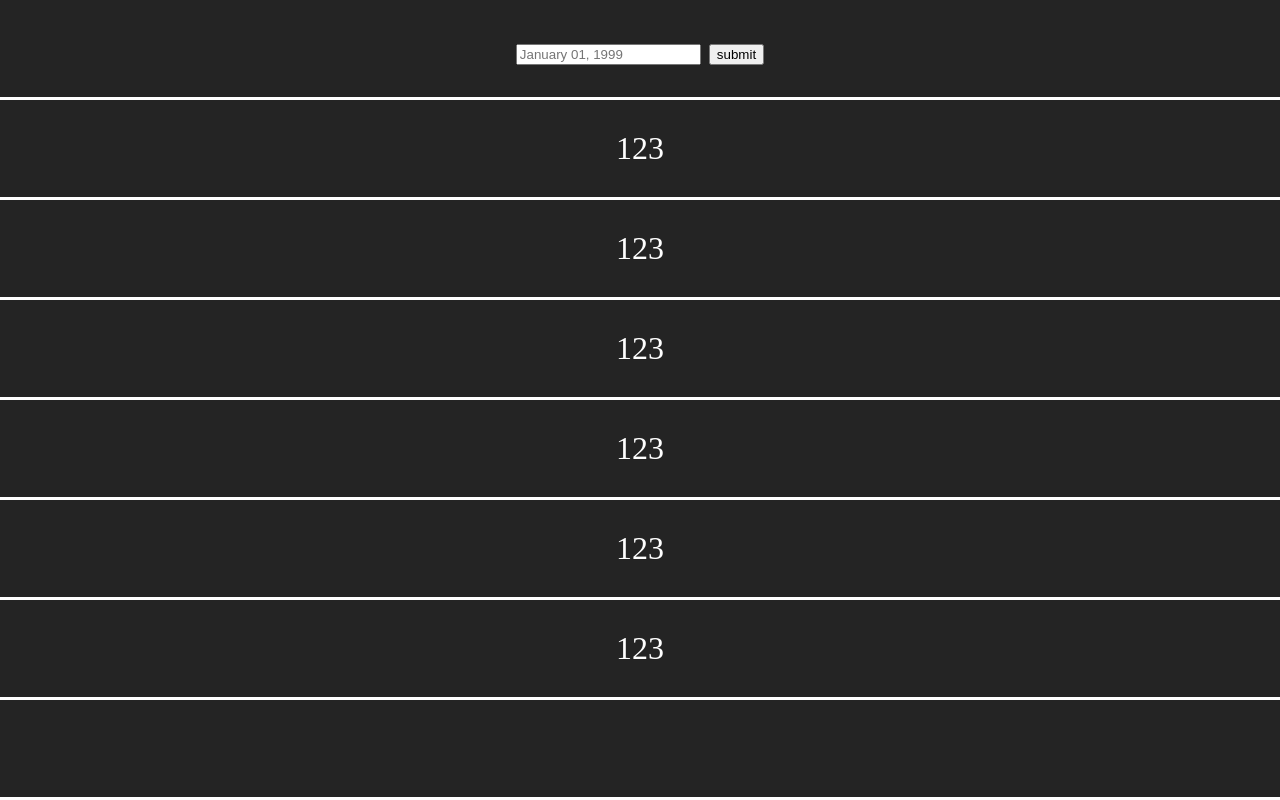
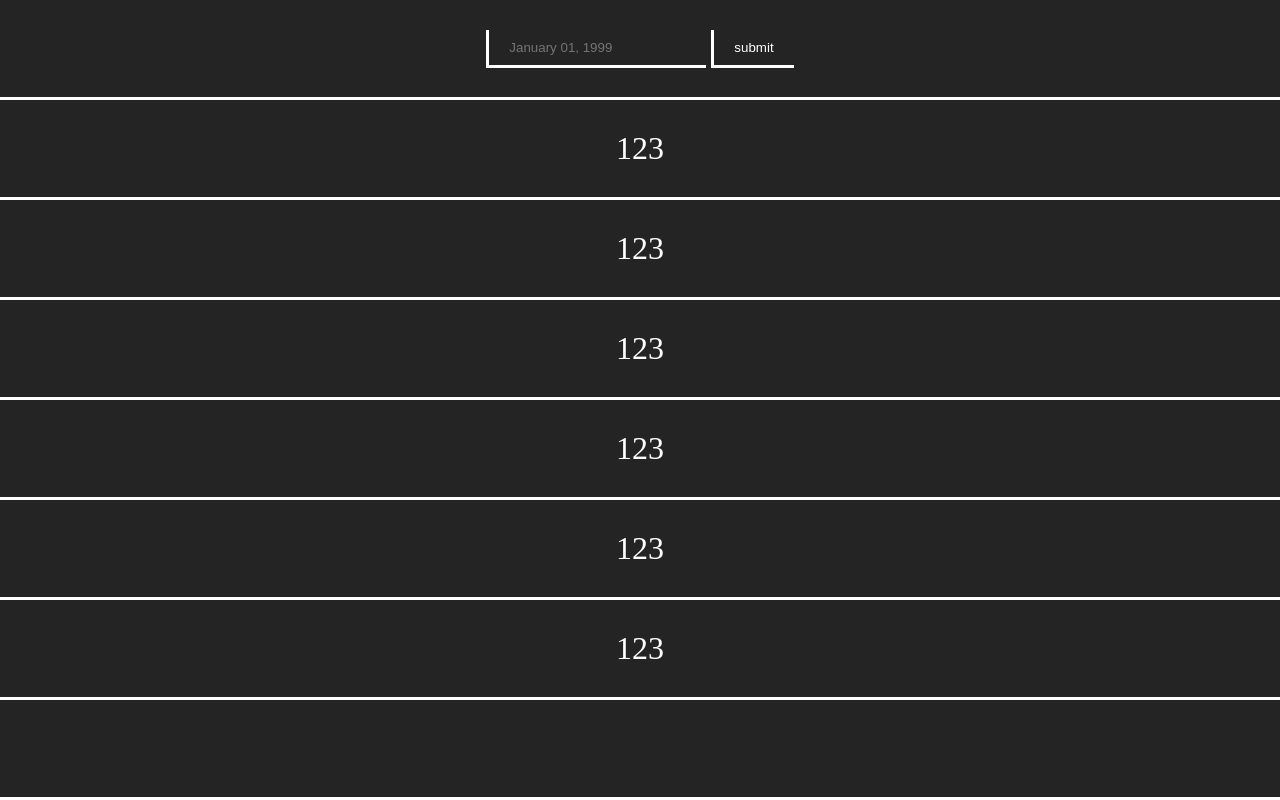
Before and after one commit to FelixAlexK/Lived-Time-Calculator, a website built with Vite: page index.html in a window 1280 px wide. Built offline with nearby package versions, Linux system fonts and the light colour scheme.

Commit message:
added form style

```diff
--- a/style.css
+++ b/style.css
@@ -19,3 +19,51 @@ body div{
   align-items: center;
   font-size: 2em;
 }
+
+form{
+  display: flex;
+  gap: 5px;
+  justify-content: center;
+  align-items: center;
+
+}
+
+#text{
+  padding: 10px 20px;
+  border: none;
+  border-bottom: solid white;
+  border-left: solid white;
+  background-color: transparent;
+  color: white;
+  cursor: text;
+}
+
+#text:focus{
+  background-color: #242424;
+  border-style: none ;
+
+}
+
+#text:hover{
+  border-top: solid white;
+  border-right: solid white;
+  border-bottom: solid #505050;
+  border-left: solid #505050;
+}
+
+form button{
+  background-color: transparent;
+  border: none;
+  border-bottom: solid white;
+  border-left: solid white;
+  padding: 10px 20px;
+  color: white;
+  cursor: pointer;
+}
+
+form button:hover{
+  border-top: solid white;
+  border-right: solid white;
+  border-bottom: solid #505050;
+  border-left: solid #505050;
+}
```
